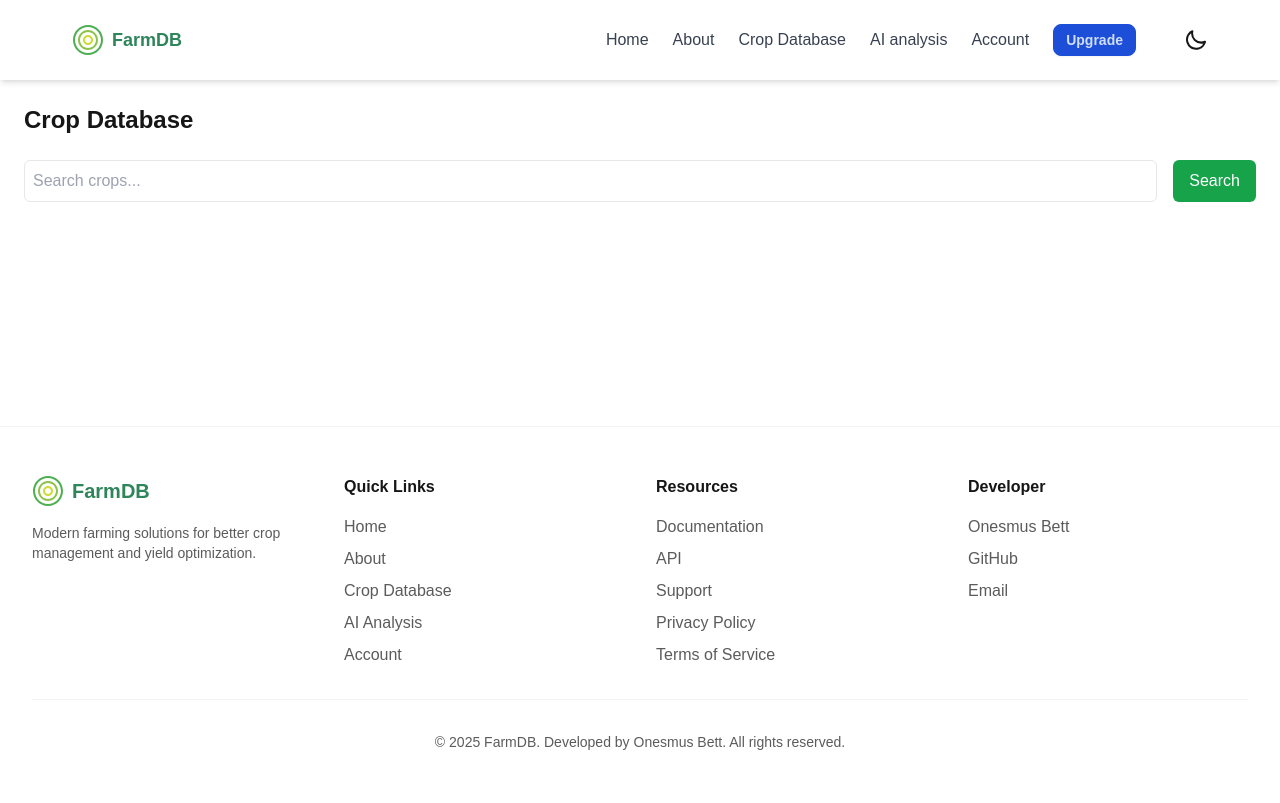
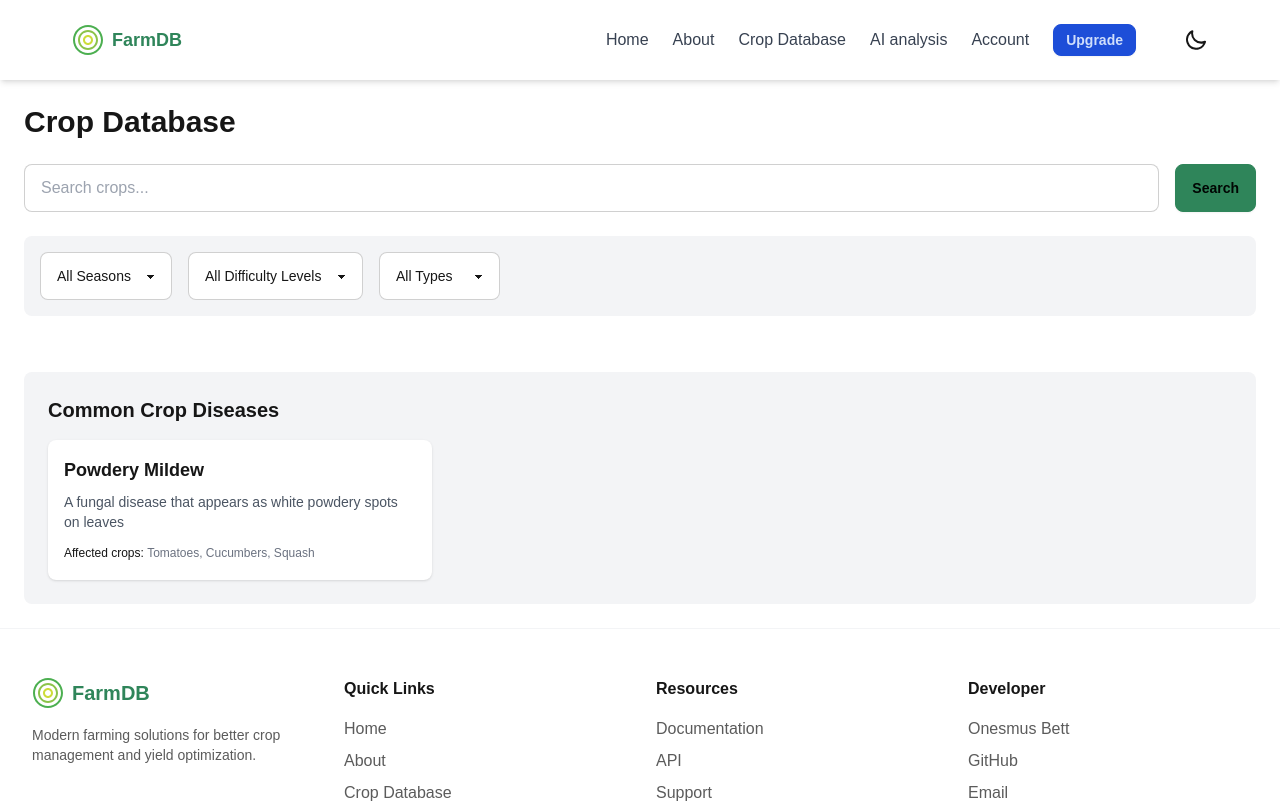
Before and after one commit to onesmuskipchumba0/Farmdb, a Next.js app: page /cropdb in a window 1280 px wide. Shown: the top 803 px of the page. Built offline with nearby package versions, Linux system fonts and the light colour scheme.

Commit message:
add mongodb

```diff
--- a/app/api/crops/search/route.js
+++ b/app/api/crops/search/route.js
@@ -1,19 +1,34 @@
 import { NextResponse } from 'next/server';
+import connectDB from '@/lib/mongodb';
+import Crop from '@/models/Crop';
 
 export async function GET(request) {
-  const { searchParams } = new URL(request.url);
-  const term = searchParams.get('term');
+  try {
+    const { searchParams } = new URL(request.url);
+    const term = searchParams.get('term') || '';
+    const season = searchParams.get('season');
+    const difficulty = searchParams.get('difficulty');
+    const type = searchParams.get('type');
 
-  // Mock data - Replace this with your actual database query
-  const mockCrops = [
-    { id: 1, name: 'Tomato', description: 'Red vegetable/fruit', season: 'Summer' },
-    { id: 2, name: 'Corn', description: 'Tall grain crop', season: 'Summer' },
-    { id: 3, name: 'Lettuce', description: 'Leafy green vegetable', season: 'Spring/Fall' },
-  ];
+    await connectDB();
 
-  const filteredCrops = mockCrops.filter(crop =>
-    crop.name.toLowerCase().includes(term.toLowerCase())
-  );
+    let query = {};
 
-  return NextResponse.json(filteredCrops);
+    if (term) {
+      query.$or = [
+        { name: { $regex: term, $options: 'i' } },
+        { description: { $regex: term, $options: 'i' } }
+      ];
+    }
+
+    if (season) query.season = season;
+    if (difficulty) query.difficulty = difficulty;
+    if (type) query.type = type;
+
+    const crops = await Crop.find(query).limit(20);
+    return NextResponse.json(crops);
+  } catch (error) {
+    console.error('Search error:', error);
+    return NextResponse.json({ error: 'Internal Server Error' }, { status: 500 });
+  }
 }
--- a/app/cropdb/page.js
+++ b/app/cropdb/page.js
@@ -1,17 +1,30 @@
 'use client'
-import React, { useState } from 'react'
+import React, { useState, useEffect } from 'react';
+import SearchFilters from '@/components/cropdb/SearchFilters';
+import CropCard from '@/components/cropdb/CropCard';
+import DiseaseSection from '@/components/cropdb/DiseaseSection';
 
 export default function Page() {
   const [searchTerm, setSearchTerm] = useState('');
+  const [filters, setFilters] = useState({
+    season: '',
+    difficulty: '',
+    type: ''
+  });
   const [crops, setCrops] = useState([]);
   const [loading, setLoading] = useState(false);
 
   const searchCrops = async () => {
-    if (!searchTerm) return;
+    if (!searchTerm && !filters.season && !filters.difficulty && !filters.type) return;
 
     setLoading(true);
     try {
-      const response = await fetch(`/api/crops/search?term=${searchTerm}`);
+      const queryParams = new URLSearchParams({
+        term: searchTerm,
+        ...filters
+      }).toString();
+
+      const response = await fetch(`/api/crops/search?${queryParams}`);
       const data = await response.json();
       setCrops(data);
     } catch (error) {
@@ -21,38 +34,48 @@ export default function Page() {
     }
   };
 
+  useEffect(() => {
+    searchCrops();
+  }, [filters]); // Search automatically when filters change
+
   return (
-    <div className="p-6">
-      <h1 className="text-2xl font-bold mb-6">Crop Database</h1>
+    <div className="container mx-auto p-6">
+      <h1 className="text-3xl font-bold mb-6">Crop Database</h1>
 
-      <div className="flex gap-4 mb-8">
+      <div className="flex gap-4 mb-6">
         <input
           type="text"
           value={searchTerm}
           onChange={(e) => setSearchTerm(e.target.value)}
           placeholder="Search crops..."
-          className="p-2 border rounded-md flex-grow"
+          className="input input-bordered flex-grow"
+          onKeyPress={(e) => e.key === 'Enter' && searchCrops()}
         />
         <button
           onClick={searchCrops}
-          className="px-4 py-2 bg-green-600 text-white rounded-md hover:bg-green-700"
+          className="btn btn-primary"
           disabled={loading}
         >
           {loading ? 'Searching...' : 'Search'}
         </button>
       </div>
 
-      <div className="grid grid-cols-1 md:grid-cols-2 lg:grid-cols-3 gap-4">
+      <SearchFilters filters={filters} setFilters={setFilters} />
+
+      <div className="grid grid-cols-1 md:grid-cols-2 lg:grid-cols-3 gap-6 mb-8">
         {crops.map((crop) => (
-          <div key={crop.id} className="border rounded-lg p-4 shadow-sm">
-            <h2 className="text-xl font-semibold">{crop.name}</h2>
-            <p className="text-gray-600">{crop.description}</p>
-            <div className="mt-2">
-              <span className="text-sm text-gray-500">Growing season: {crop.season}</span>
-            </div>
-          </div>
+          <CropCard key={crop.id} crop={crop} />
         ))}
       </div>
+
+      <DiseaseSection diseases={[
+        {
+          name: "Powdery Mildew",
+          description: "A fungal disease that appears as white powdery spots on leaves",
+          affectedCrops: ["Tomatoes", "Cucumbers", "Squash"]
+        },
+        // Add more diseases as needed
+      ]} />
     </div>
-  )
+  );
 }
--- /dev/null
+++ b/components/cropdb/CropCard.js
@@ -0,0 +1,50 @@
+import React from 'react';
+import Link from 'next/link';
+import Image from 'next/image';
+
+export default function CropCard({ crop }) {
+  return (
+    <div className="card bg-base-100 shadow-xl">
+      <figure className="relative h-48">
+        <Image
+          src={crop.imageUrl}
+          alt={crop.name}
+          fill
+          className="object-cover"
+          sizes="(max-width: 768px) 100vw, (max-width: 1200px) 50vw, 33vw"
+        />
+      </figure>
+      <div className="card-body">
+        <h2 className="card-title">
+          {crop.name}
+          <div className="badge badge-secondary">{crop.type}</div>
+        </h2>
+        <p className="text-sm text-gray-600 italic">{crop.scientificName}</p>
+        <p>{crop.description}</p>
+
+        <div className="flex flex-wrap gap-2 mt-2">
+          <div className="badge badge-outline">{crop.season}</div>
+          <div className="badge badge-outline">{crop.difficulty}</div>
+        </div>
+
+        <div className="mt-4 space-y-2">
+          <div>
+            <h3 className="font-semibold">Growing Time:</h3>
+            <p className="text-sm">{crop.growingTime}</p>
+          </div>
+
+          <div>
+            <h3 className="font-semibold">Regions:</h3>
+            <p className="text-sm">{crop.regions.join(', ')}</p>
+          </div>
+        </div>
+
+        <div className="card-actions justify-end mt-4">
+          <Link href={`/cropdb/${crop.id}`} className="btn btn-primary btn-sm">
+            Learn More
+          </Link>
+        </div>
+      </div>
+    </div>
+  );
+}
--- /dev/null
+++ b/components/cropdb/DiseaseSection.js
@@ -0,0 +1,21 @@
+import React from 'react';
+
+export default function DiseaseSection({ diseases }) {
+  return (
+    <div className="mt-8 p-6 bg-base-200 rounded-lg">
+      <h2 className="text-xl font-bold mb-4">Common Crop Diseases</h2>
+      <div className="grid grid-cols-1 md:grid-cols-2 lg:grid-cols-3 gap-4">
+        {diseases.map((disease, index) => (
+          <div key={index} className="bg-base-100 p-4 rounded-lg shadow">
+            <h3 className="font-semibold text-lg">{disease.name}</h3>
+            <p className="text-sm text-gray-600 mt-2">{disease.description}</p>
+            <div className="mt-2">
+              <span className="text-xs font-medium">Affected crops: </span>
+              <span className="text-xs text-gray-500">{disease.affectedCrops.join(', ')}</span>
+            </div>
+          </div>
+        ))}
+      </div>
+    </div>
+  );
+}
--- /dev/null
+++ b/components/cropdb/SearchFilters.js
@@ -0,0 +1,43 @@
+'use client'
+import React from 'react';
+
+export default function SearchFilters({ filters, setFilters }) {
+  return (
+    <div className="flex flex-wrap gap-4 p-4 bg-base-200 rounded-lg mb-6">
+      <select
+        className="select select-bordered w-full md:w-auto"
+        value={filters.season}
+        onChange={(e) => setFilters(prev => ({ ...prev, season: e.target.value }))}
+      >
+        <option value="">All Seasons</option>
+        <option value="spring">Spring</option>
+        <option value="summer">Summer</option>
+        <option value="fall">Fall</option>
+        <option value="winter">Winter</option>
+      </select>
+
+      <select
+        className="select select-bordered w-full md:w-auto"
+        value={filters.difficulty}
+        onChange={(e) => setFilters(prev => ({ ...prev, difficulty: e.target.value }))}
+      >
+        <option value="">All Difficulty Levels</option>
+        <option value="beginner">Beginner</option>
+        <option value="intermediate">Intermediate</option>
+        <option value="advanced">Advanced</option>
+      </select>
+
+      <select
+        className="select select-bordered w-full md:w-auto"
+        value={filters.type}
+        onChange={(e) => setFilters(prev => ({ ...prev, type: e.target.value }))}
+      >
+        <option value="">All Types</option>
+        <option value="vegetable">Vegetable</option>
+        <option value="fruit">Fruit</option>
+        <option value="herb">Herb</option>
+        <option value="grain">Grain</option>
+      </select>
+    </div>
+  );
+}
--- /dev/null
+++ b/lib/mongodb.js
@@ -0,0 +1,29 @@
+import mongoose from 'mongoose';
+
+const MONGODB_URI = process.env.MONGODB_URI;
+
+if (!MONGODB_URI) {
+  throw new Error('Please define the MONGODB_URI environment variable inside .env.local');
+}
+
+let cached = global.mongoose;
+
+if (!cached) {
+  cached = global.mongoose = { conn: null, promise: null };
+}
+
+async function connectDB() {
+  if (cached.conn) {
+    return cached.conn;
+  }
+
+  if (!cached.promise) {
+    cached.promise = mongoose.connect(MONGODB_URI).then((mongoose) => {
+      return mongoose;
+    });
+  }
+  cached.conn = await cached.promise;
+  return cached.conn;
+}
+
+export default connectDB;
--- /dev/null
+++ b/models/Crop.js
@@ -0,0 +1,30 @@
+import mongoose from 'mongoose';
+
+const diseaseSchema = new mongoose.Schema({
+  name: String,
+  description: String,
+  symptoms: [String],
+  treatment: String,
+  imageUrl: String,
+});
+
+const cropSchema = new mongoose.Schema({
+  name: String,
+  scientificName: String,
+  description: String,
+  type: String,
+  season: String,
+  difficulty: String,
+  growingTime: String,
+  imageUrl: String,
+  commonDiseases: [diseaseSchema],
+  plantingInstructions: {
+    soilType: String,
+    sunlight: String,
+    watering: String,
+    spacing: String,
+  },
+  regions: [String], // Kenyan regions where the crop grows well
+});
+
+export default mongoose.models.Crop || mongoose.model('Crop', cropSchema);
```
Also changed, not shown: scripts/seed-crops.js (added, +54 -0 lines).
